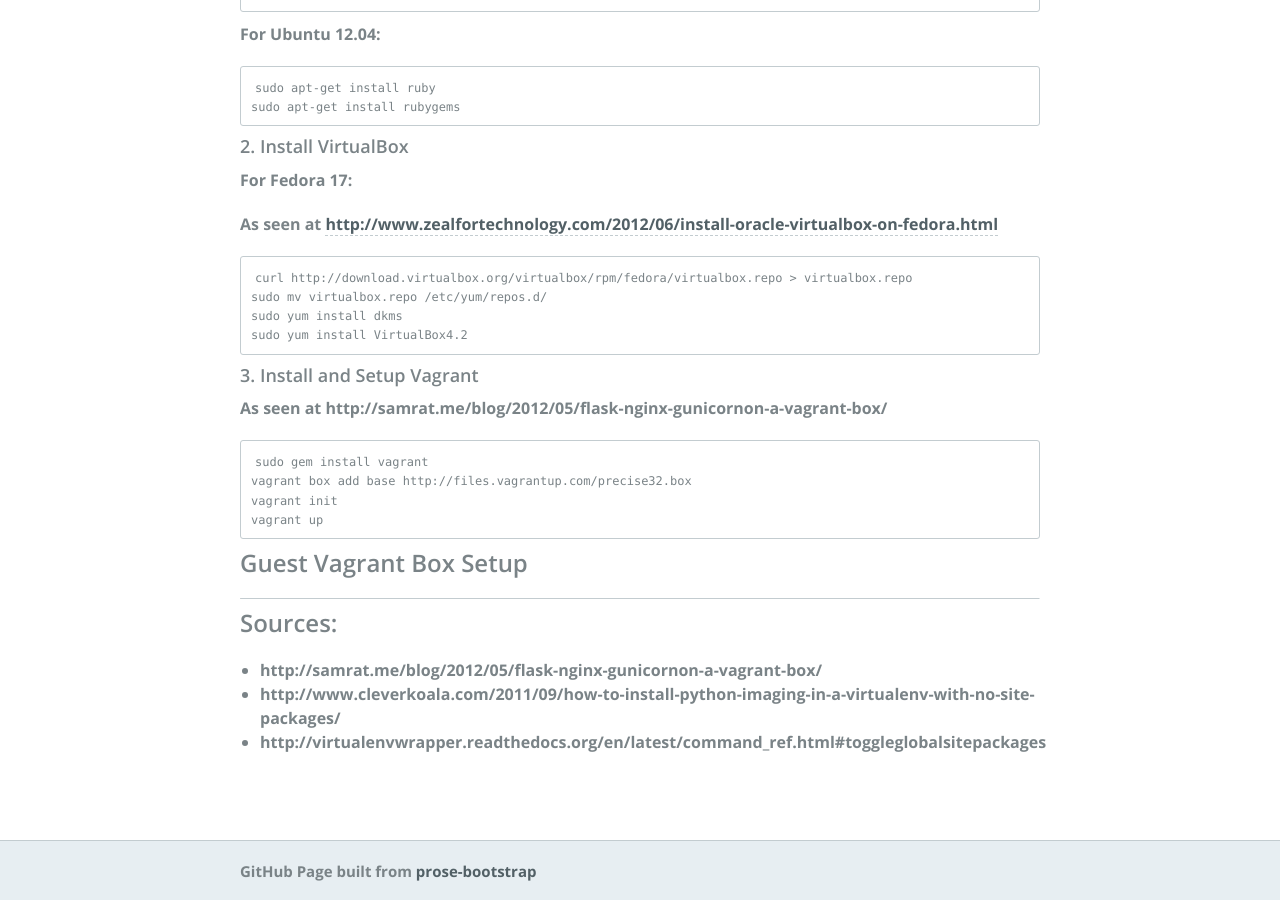
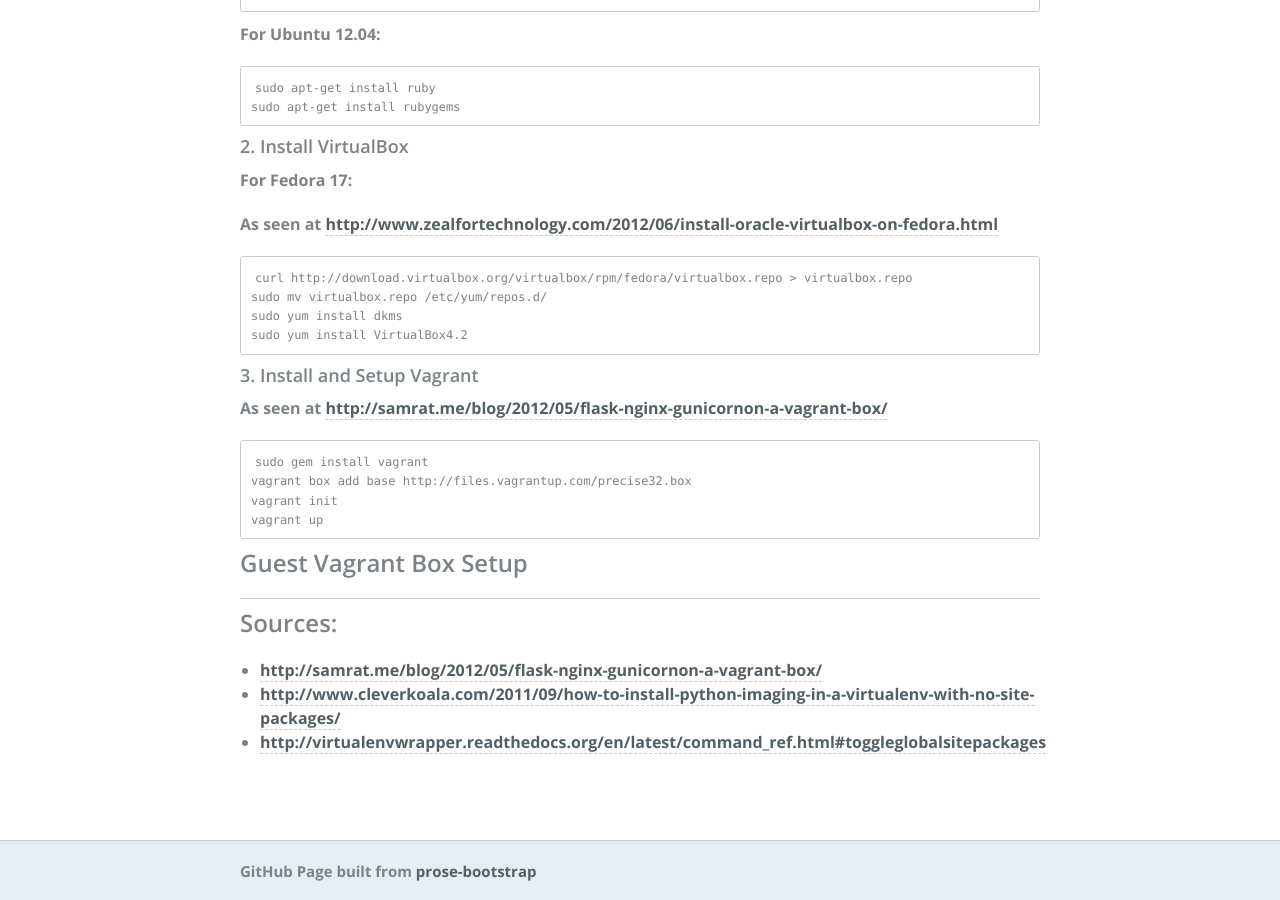
Before and after one commit to jseppi/jseppi.github.io, a Jekyll site: the page built from _posts/articles/2012-11-01-tilestache-vagrant-nginx.md, in a window 1280 px wide and 900 px high, scrolled down 661 px. Built offline with Jekyll 4.4.1, drawn with Linux system fonts in a browser that asks for light colours; part of the change alters nothing that is shown.

```diff
--- a/_posts/articles/2012-11-01-tilestache-vagrant-nginx.md
+++ b/_posts/articles/2012-11-01-tilestache-vagrant-nginx.md
@@ -37,7 +37,7 @@ As seen at [http://www.zealfortechnology.com/2012/06/install-oracle-virtualbox-o
 
 ### 3. Install and Setup Vagrant
 
-As seen at http://samrat.me/blog/2012/05/flask-nginx-gunicornon-a-vagrant-box/
+As seen at [http://samrat.me/blog/2012/05/flask-nginx-gunicornon-a-vagrant-box/](http://samrat.me/blog/2012/05/flask-nginx-gunicornon-a-vagrant-box/)
 
     sudo gem install vagrant
     vagrant box add base http://files.vagrantup.com/precise32.box
@@ -51,6 +51,6 @@ As seen at http://samrat.me/blog/2012/05/flask-nginx-gunicornon-a-vagrant-box/
 **************
 
 ## Sources:
-* http://samrat.me/blog/2012/05/flask-nginx-gunicornon-a-vagrant-box/
-* http://www.cleverkoala.com/2011/09/how-to-install-python-imaging-in-a-virtualenv-with-no-site-packages/
-* http://virtualenvwrapper.readthedocs.org/en/latest/command_ref.html#toggleglobalsitepackages
+* [http://samrat.me/blog/2012/05/flask-nginx-gunicornon-a-vagrant-box/](http://samrat.me/blog/2012/05/flask-nginx-gunicornon-a-vagrant-box/)
+* [http://www.cleverkoala.com/2011/09/how-to-install-python-imaging-in-a-virtualenv-with-no-site-packages/](http://www.cleverkoala.com/2011/09/how-to-install-python-imaging-in-a-virtualenv-with-no-site-packages/)
+* [http://virtualenvwrapper.readthedocs.org/en/latest/command_ref.html#toggleglobalsitepackages](http://virtualenvwrapper.readthedocs.org/en/latest/command_ref.html#toggleglobalsitepackages)
```
